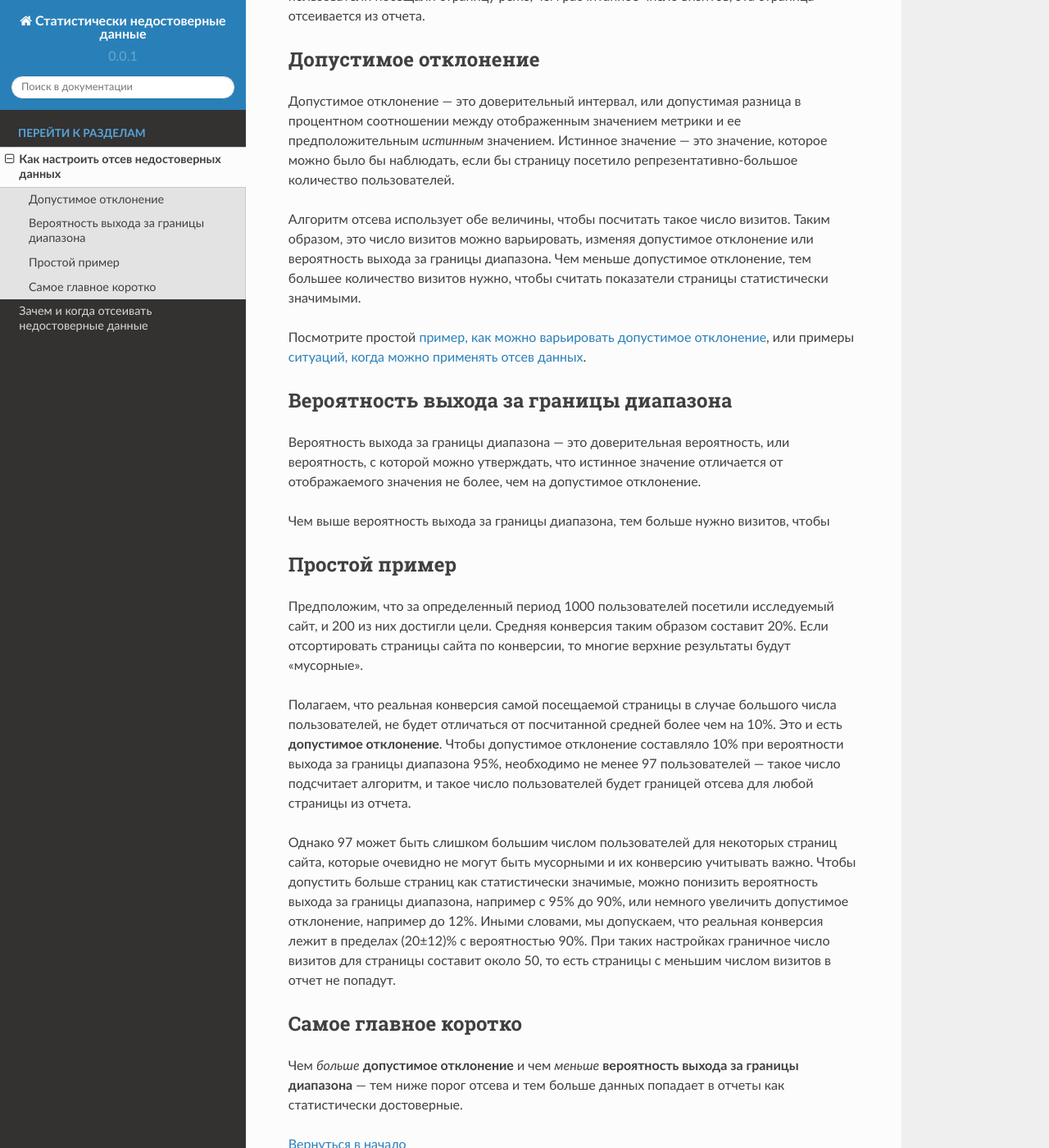
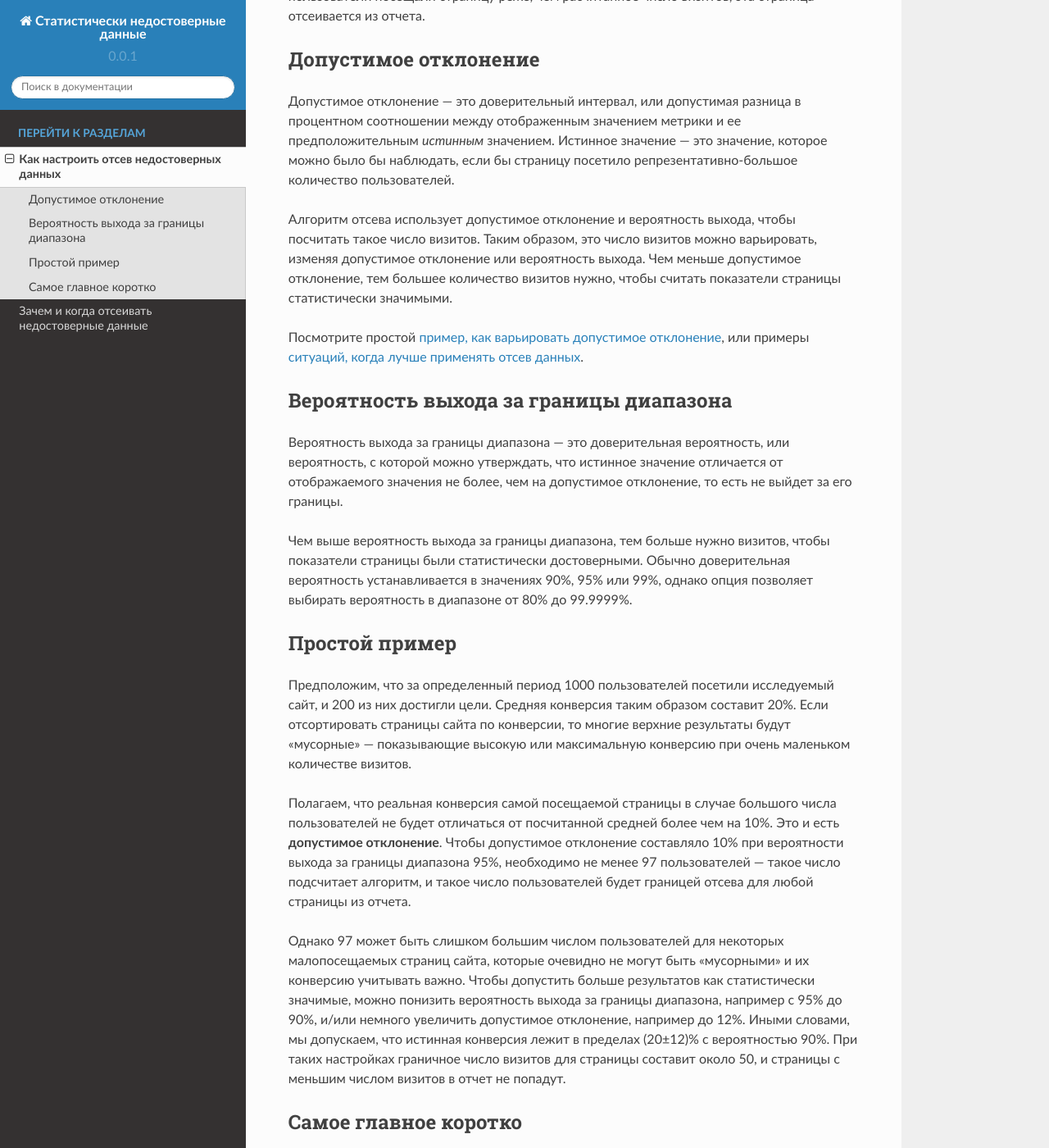
Before and after one commit to bfxy/yametrix-significance, a Sphinx documentation site: the page built from source/confidence.rst, in a window 1280 px wide and 1400 px high, scrolled down 393 px. Shown: the whole window at 82% size. Built offline with Sphinx 7.4.7 and the Read the Docs theme 2.0.0, drawn with Linux system fonts in a browser that asks for light colours; formulas are drawn with MathJax 3; some of the changed text lies outside the part shown.

Commit message:
done confidence

```diff
--- a/source/confidence.rst
+++ b/source/confidence.rst
@@ -16,37 +16,35 @@
 
 Допустимое отклонение — это доверительный интервал, или допустимая разница в процентном соотношении между отображенным значением метрики и ее предположительным *истинным* значением. Истинное значение — это значение, которое можно было бы наблюдать, если бы страницу посетило репрезентативно-большое количество пользователей.
 
-Алгоритм отсева использует обе величины, чтобы посчитать такое число визитов. Таким образом, это число визитов можно варьировать, изменяя допустимое отклонение или вероятность выхода за границы диапазона. Чем меньше допустимое отклонение, тем большее количество визитов нужно, чтобы считать показатели страницы статистически значимыми.
+Алгоритм отсева использует допустимое отклонение и вероятность выхода, чтобы посчитать такое число визитов. Таким образом, это число визитов можно варьировать, изменяя допустимое отклонение или вероятность выхода. Чем меньше допустимое отклонение, тем большее количество визитов нужно, чтобы считать показатели страницы статистически значимыми.
 
-Посмотрите простой :ref:`пример, как можно варьировать допустимое отклонение <confexample>`, или примеры :ref:`ситуаций, когда можно применять отсев данных <why>`.
+Посмотрите простой :ref:`пример, как варьировать допустимое отклонение <confexample>`, или примеры :ref:`ситуаций, когда лучше применять отсев данных <why>`.
 
 Вероятность выхода за границы диапазона
 ^^^^^^^^^^^^^^^^^^^^^^^^^^^^^^^^^^^^^^^
 
 Вероятность выхода за границы диапазона — это доверительная вероятность, или вероятность, с которой можно утверждать, что истинное значение отличается от отображаемого значения не более, чем на допустимое
-отклонение.
+отклонение, то есть не выйдет за его границы.
 
-Чем выше вероятность выхода за границы диапазона, тем больше нужно визитов, чтобы
+Чем выше вероятность выхода за границы диапазона, тем больше нужно визитов, чтобы показатели страницы были статистически достоверными. Обычно доверительная вероятность устанавливается в значениях 90%, 95% или 99%, однако опция позволяет выбирать вероятность в диапазоне от 80% до 99.9999%.
 
-
-.. тем шире доверительный интервал — тем больше показателей считаются статистически значимыми (меньше показателей отсеиваются). Обычно доверительная вероятность устанавливается в значениях 90%, 95% или 99%.
-
+.. тем шире доверительный интервал — тем больше показателей считаются статистически значимыми (меньше показателей отсеиваются).
 
 .. _confexample:
 
 Простой пример
 ^^^^^^^^^^^^^^
 
-Предположим, что за определенный период 1000 пользователей посетили исследуемый сайт, и 200 из них достигли цели. Средняя конверсия таким образом составит 20%. Если отсортировать страницы сайта по конверсии, то многие верхние результаты будут "мусорные".
+Предположим, что за определенный период 1000 пользователей посетили исследуемый сайт, и 200 из них достигли цели. Средняя конверсия таким образом составит 20%. Если отсортировать страницы сайта по конверсии, то многие верхние результаты будут «мусорные» — показывающие высокую или максимальную конверсию при очень маленьком количестве визитов.
 
-Полагаем, что реальная конверсия самой посещаемой страницы в случае большого числа пользователей, не будет отличаться от посчитанной средней более чем на 10%. Это и есть **допустимое отклонение**. Чтобы допустимое отклонение составляло 10% при вероятности выхода за границы диапазона 95%, необходимо не менее 97 пользователей — такое число подсчитает алгоритм, и такое число пользователей будет границей отсева для любой страницы из отчета.
+Полагаем, что реальная конверсия самой посещаемой страницы в случае большого числа пользователей не будет отличаться от посчитанной средней более чем на 10%. Это и есть **допустимое отклонение**. Чтобы допустимое отклонение составляло 10% при вероятности выхода за границы диапазона 95%, необходимо не менее 97 пользователей — такое число подсчитает алгоритм, и такое число пользователей будет границей отсева для любой страницы из отчета.
 
-Однако 97 может быть слишком большим числом пользователей для некоторых страниц сайта, которые очевидно не могут быть мусорными и их конверсию учитывать важно. Чтобы допустить больше страниц как статистически значимые, можно понизить вероятность выхода за границы диапазона, например с 95% до 90%, или немного увеличить допустимое отклонение, например до 12%. Иными словами, мы допускаем, что реальная конверсия лежит в пределах (20±12)% c вероятностью 90%. При таких настройках граничное число визитов для страницы составит около 50, то есть страницы с меньшим числом визитов в отчет не попадут.
+Однако 97 может быть слишком большим числом пользователей для некоторых малопосещаемых страниц сайта, которые очевидно не могут быть «мусорными» и их конверсию учитывать важно. Чтобы допустить больше результатов как статистически значимые, можно понизить вероятность выхода за границы диапазона, например с 95% до 90%, и/или немного увеличить допустимое отклонение, например до 12%. Иными словами, мы допускаем, что истинная конверсия лежит в пределах (20±12)% c вероятностью 90%. При таких настройках граничное число визитов для страницы составит около 50, и страницы с меньшим числом визитов в отчет не попадут.
 
 Cамое главное коротко
 ^^^^^^^^^^^^^^^^^^^^^
 
-Чем *больше* **допустимое отклонение** и чем *меньше* **вероятность выхода за границы диапазона** — тем ниже порог отсева и тем больше данных попадает в отчеты как статистически достоверные.
+Чем *больше* **допустимое отклонение**, и чем *меньше* **вероятность выхода за границы диапазона** — тем ниже порог отсева, и тем больше данных попадает в отчеты как статистически достоверные.
 
 
 :ref:`Вернуться в начало <index>`
```
